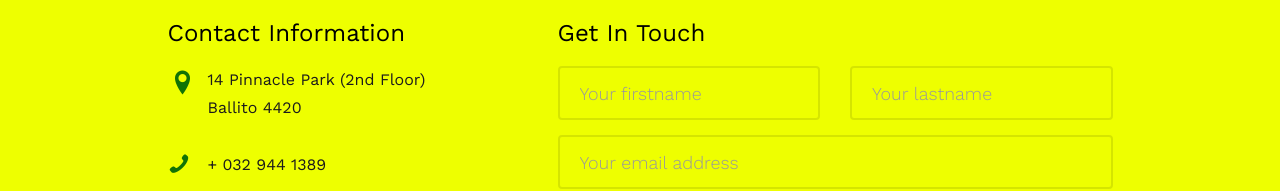
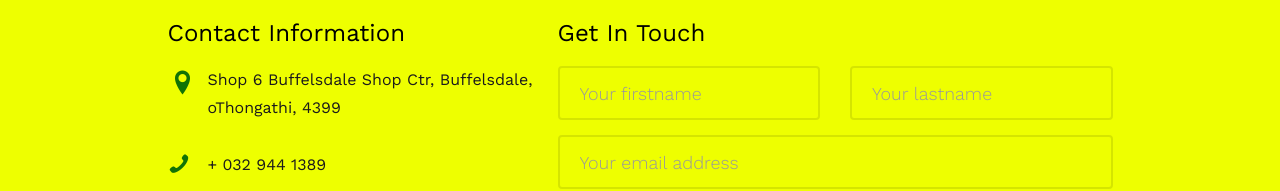
Before and after one commit to violan7naidoo/solegy, a plain HTML site: page contact.html in a window 1280 px wide. Shown: the part 692-883 px from the top of the page. Drawn offline with nearby package versions, Linux system fonts and the light colour scheme; files whose address does not match are found by name.

Commit message:
change address

```diff
--- a/contact.html
+++ b/contact.html
@@ -118,7 +118,7 @@
 
 						<h3>Contact Information</h3>
 						<ul>
-							<li class="address"> <a href="https://www.google.com/maps/place/UK+CONSTRUCTION+%26+RENOVATORS/@-29.5264267,31.1967664,15z/data=!4m5!3m4!1s0x0:0xdb4dfd83eaa9e577!8m2!3d-29.5264372!4d31.1967665" target="blank"> 14 Pinnacle Park (2nd Floor) <br> Ballito 4420</a></li>
+							<li class="address"> <a href="https://www.google.com/maps/place/Dahlia+Dr,+Buffelsdale,+oThongathi,+4399/@-29.585224,31.0995669,17z/data=!3m1!4b1!4m6!3m5!1s0x1ef710bf2877c9d5:0xe8143b4fc34fe431!8m2!3d-29.585224!4d31.0995669!16s%2Fg%2F1tfgrp54?entry=ttu" target="blank"> Shop 6 Buffelsdale Shop Ctr, Buffelsdale, oThongathi, 4399</a></li>
 							<li class="phone"><a href="tel:// 0329441389">+ 032 944 1389</a></li>
 							<li class="phone"><a href="tel://0849939110">+ 084 993 9110</a></li>
 							<li class="email"><a href="mailto:info@solgey.co.za">info@solgey.co.za</a></li>
```
